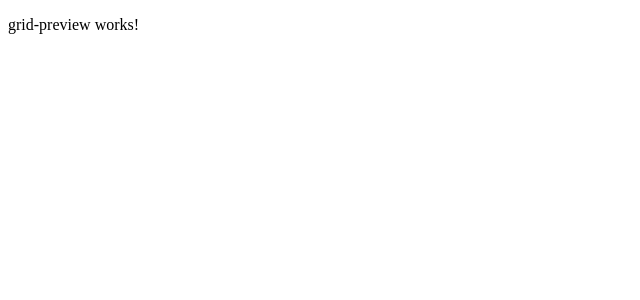
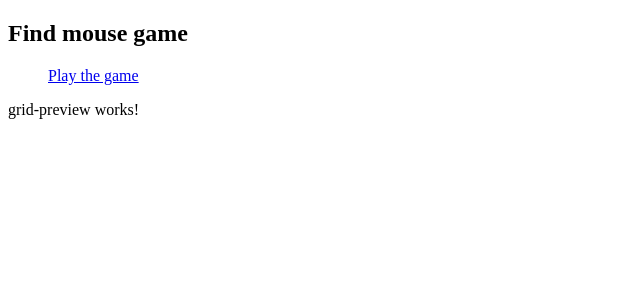
Before and after one commit to jovialen/find_mouse_coords, an Angular app: page /preview in a window 1280 px wide. Shown: the top 300 px of the page, without its empty margins (0-640 px from the left). Built offline with nearby package versions, Linux system fonts and the light colour scheme.

Commit message:
feat: add navigation

```diff
--- a/src/app/app.component.html
+++ b/src/app/app.component.html
@@ -1 +1,2 @@
+<app-navigation></app-navigation>
 <router-outlet></router-outlet>
--- a/src/app/app.module.ts
+++ b/src/app/app.module.ts
@@ -5,12 +5,14 @@ import { AppRoutingModule } from './app-routing.module';
 import { AppComponent } from './app.component';
 import { GridPreviewComponent } from './grid-preview/grid-preview.component';
 import { GridGameComponent } from './grid-game/grid-game.component';
+import { NavigationComponent } from './navigation/navigation.component';
 
 @NgModule({
   declarations: [
     AppComponent,
     GridPreviewComponent,
-    GridGameComponent
+    GridGameComponent,
+    NavigationComponent
   ],
   imports: [
     BrowserModule,
--- /dev/null
+++ b/src/app/navigation/navigation.component.html
@@ -0,0 +1,7 @@
+<nav>
+  <h1>Find mouse game</h1>
+  <ul>
+    <li><a routerLinkActive="active" routerLink="preview">Preview the grid</a></li>
+    <li><a routerLinkActive="active" routerLink="game">Play the game</a></li>
+  </ul>
+</nav>
--- /dev/null
+++ b/src/app/navigation/navigation.component.scss
@@ -0,0 +1,8 @@
+nav > ul {
+  list-style: none; /* Hide the bullet-points */
+}
+
+/* Hide the currently active route */
+.active {
+  display: none;
+}
```
Also changed, not shown: src/app/navigation/navigation.component.ts (added, +10 -0 lines), 1 other file (tests, documents, lock files or other folders).
